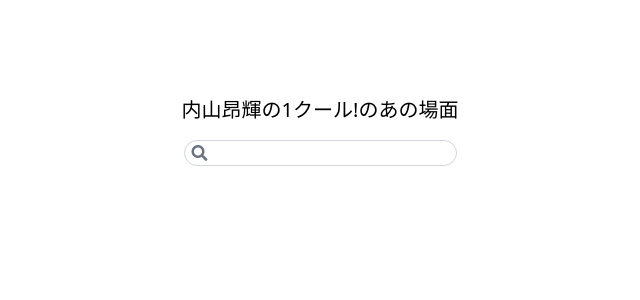
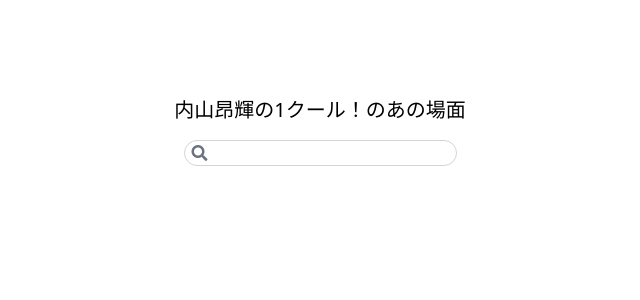
Before and after one commit to sky2432/one-uchiyama, a Django app: page / in a window 1280 px wide. Shown: the top 300 px of the page, without its empty margins (320-960 px from the left). Run offline with Django 3.2, Linux system fonts and the light colour scheme; style sheets or scripts are compiled from the project's sources.

Commit message:
Change ! to zenkaku

```diff
--- a/templates/base.html
+++ b/templates/base.html
@@ -17,7 +17,7 @@
   <meta charset="UTF-8">
   <meta http-equiv="X-UA-Compatible" content="IE=edge">
   <meta name="viewport" content="width=device-width, initial-scale=1.0">
-  <meta name="description" content="ラジオ番組「内山昂輝の1クール!」検索サービス。もう一度聞きたいあの場面をキーワードから検索できます。">
+  <meta name="description" content="ラジオ番組「内山昂輝の1クール！」検索サービス。もう一度聞きたいあの場面をキーワードから検索できます。">
   {% block meta %}
   {% endblock meta %}
   <link rel="stylesheet" type="text/css" href="{% static 'css/style.css' %}" />
@@ -25,7 +25,7 @@
   <link rel="stylesheet" href="https://cdnjs.cloudflare.com/ajax/libs/font-awesome/5.15.4/css/all.min.css"
     integrity="sha512-1ycn6IcaQQ40/MKBW2W4Rhis/DbILU74C1vSrLJxCq57o941Ym01SwNsOMqvEBFlcgUa6xLiPY/NS5R+E6ztJQ=="
     crossorigin="anonymous" referrerpolicy="no-referrer" />
-  <title>内山昂輝の1クール!のあの場面</title>
+  <title>内山昂輝の1クール！のあの場面</title>
   {% block css %}
   {% endblock css %}
   <script src="https://code.jquery.com/jquery-3.6.0.min.js"
--- a/templates/top.html
+++ b/templates/top.html
@@ -2,7 +2,7 @@
 
 {% block body %}
 <div class="mt-24">
-  <h1 class="text-xl text-center">内山昂輝の1クール!のあの場面</h1>
+  <h1 class="text-xl text-center">内山昂輝の1クール！のあの場面</h1>
   <div class="text-center mt-4">
     {% include './components/search-form.html' with keyword=keyword %}
   </div>
```
